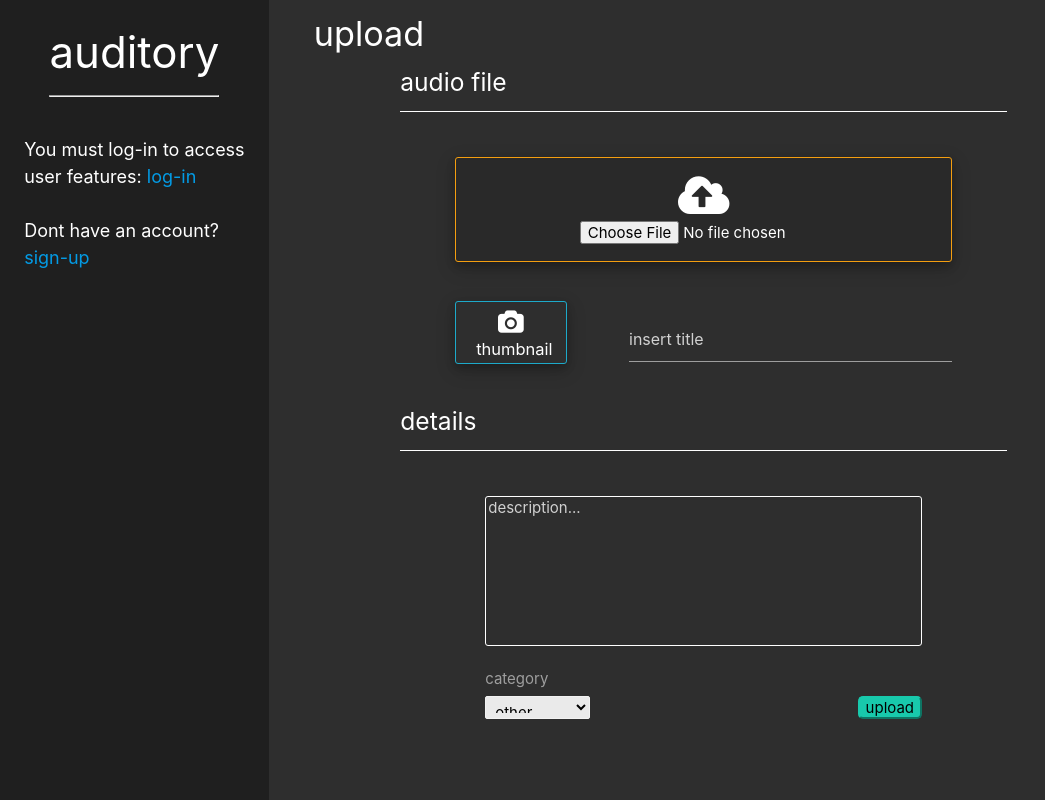
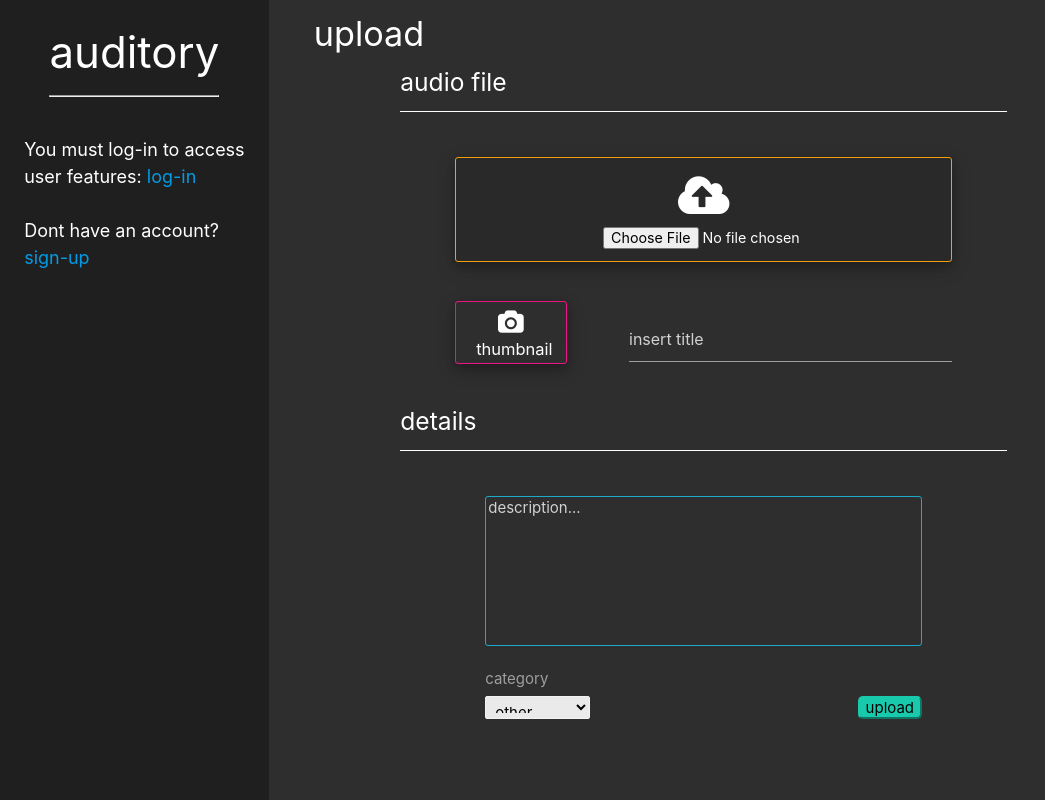
Before and after one commit to RyanBranco/auditory, a React (Create React App) app: page /upload in a window 1280 px wide. Shown: the whole page, without its empty margins (0-1045 px from the left). Built offline with nearby package versions, Linux system fonts and the light colour scheme.

Commit message:
upload file to aws

```diff
--- a/models/Upload.js
+++ b/models/Upload.js
@@ -1,4 +1,5 @@
 const mongoose = require("mongoose");
+const Schema = mongoose.Schema;
 
 const commentSchema = new Schema({
     user: {type: Schema.Types.Mixed},
@@ -13,9 +14,7 @@ const fileSchema = new mongoose.Schema({
         required: true
     },
     audioFile: String,
-    audioFileId: String,
     thumbnailFile: String,
-    thumbnailFileId: String,
     description: String,
     category: String,
     user: {
--- a/package.json
+++ b/package.json
@@ -7,6 +7,7 @@
     "@testing-library/react": "^9.5.0",
     "@testing-library/user-event": "^7.2.1",
     "aws-sdk": "^2.656.0",
+    "axios": "^0.19.2",
     "bcrypt": "^4.0.1",
     "dotenv": "^8.2.0",
     "express": "^4.17.1",
--- a/routes/api/users.js
+++ b/routes/api/users.js
@@ -7,5 +7,4 @@ const usersCtrl = require('../../controllers/users');
 router.post('/signup', usersCtrl.signup);
 router.post('/login', usersCtrl.login);
 
-
 module.exports = router;
--- a/server.js
+++ b/server.js
@@ -16,6 +16,7 @@ app.use(express.static(path.join(__dirname, 'build')));
 
 // Put API routes here, before the "catch all" route
 app.use('/api/users', require('./routes/api/users'));
+app.use('/api/uploads', require('./routes/api/uploads'));
 
 // The following "catch all" route (note the *)is necessary
 // for a SPA's client-side routing to properly work
--- a/src/pages/UploadPage/UploadPage.jsx
+++ b/src/pages/UploadPage/UploadPage.jsx
@@ -1,58 +1,119 @@
 import React, { Component } from "react";
 import styles from "./UploadPage.module.css";
+
+const axios = require("axios");
 
 class UploadPage extends Component {
     constructor() {
         super();
         this.state = {
-
+            title: "",
+            audioFile: null,
+            thumbnailFile: null,
+            description: "",
+            category: "",
         }
+        this.handleSubmit = this.handleSubmit.bind(this);
+        this.handleChange = this.handleChange.bind(this);
+        this.handleSelectedFile = this.handleSelectedFile.bind(this);
     }
 
     handleChange = (e) => {
-        this.props.updateMessage('');
         this.setState({
           [e.target.name]: e.target.value
         });
     }
 
+    handleSelectedFile = e => {
+        e.preventDefault();
+        this.setState({
+          [e.target.name]: e.target.files[0]
+        });
+    };
+
+    handleSubmit(e){
+        e.preventDefault();
+        const formData = new FormData();
+        formData.append("audioFile", this.state.audioFile);
+        const config = {
+            headers: {
+                'content-type': 'multipart/form-data'
+            }
+        };
+        axios.post("/api/uploads/upload", formData, config)
+            .then((response) => {
+                alert("The file is successfully uploaded");
+            }).catch((error) => {
+        });
+        this.sendBody()
+    }
+
+    sendBody() {
+        return fetch('/api/uploads/createUploadModel', {
+            method: 'POST',
+            headers: new Headers({'Content-Type': 'application/json'}),
+            body: JSON.stringify(this.state)
+          })
+          .then(res => {
+            if (res.ok) return res.json();
+          })
+    }
+
+    // uploadThumbnail() {
+    //     const formData = new FormData();
+    //     formData.append("thumbnailFile", this.state.thumbnailFile);
+    //     const config = {
+    //         headers: {
+    //             'content-type': 'multipart/form-data'
+    //         }
+    //     };
+    //     axios.post("/api/uploads/upload", formData, config)
+    //         .then((response) => {
+    //             alert("The file is successfully uploaded");
+    //         }).catch((error) => {
+    //     });
+    // }
+
     render() {
         return (
             <div id={styles.UploadPage} className="contracted-main">
             <h4>upload</h4>
+                <form onSubmit={this.handleSubmit}>
                     <div id={styles.UploadFormContainer}>
                         <div className={styles.subDivAudio}>
                             <h5>audio file</h5>
                             <div className={styles.subDiv}>
                                 <div id={styles.dragAndDrop}>
                                     <i className="fa fa-cloud-upload" id={styles.cloud}></i>
-                                <input type="file" name="audioFile" id={styles.audioInput}></input>
+                                    <label htmlFor="audioFile"></label>
+                                    <input type="file" name="audioFile" id={styles.audioInput} onChange={this.handleSelectedFile} ></input>
                                 </div>
                                 <div id={styles.thumbnailDiv}>
                                     <div id={styles.thumbnailBox}>
-                                    <input type="file" name="thumbnailFile" id={styles.thumbnailInput} />
+                                        <input type="file" name="thumbnailFile" id={styles.thumbnailInput} onChange={this.handleSelectedFile} />
                                         <i className="fa fa-camera" id={styles.thumbnailImage}></i>
                                         <p id={styles.thumbnailText}>thumbnail</p>
                                     </div>
                                 </div>
-                            <input placeholder="insert title" name="title" id={styles.title}></input>
+                                <input placeholder="insert title" name="title" id={styles.title} onChange={this.handleChange} ></input>
                             </div>
                             <h5 id={styles.detailsH5}>details</h5>
                             <div id={styles.SubSubDiv}>
-                            <textarea placeholder="description..." id={styles.descriptionBox} name="description"></textarea>
+                                <textarea placeholder="description..." id={styles.descriptionBox} name="description" onChange={this.handleChange} ></textarea>
                                 <div id={styles.bottomForm}>
                                     <label>category</label>
-                                <select id={styles.category} name="category">
+                                    <select id={styles.category} name="category" onChange={this.handleChange} >
                                         <option value="other">other</option>
                                         <option value="music">music</option>
                                         <option value="podcast">podcast</option>
                                         <option value="smalltalk">small talk</option>
                                     </select>
-                                <button id={styles.submitButton}>upload</button>
+                                    <button type="submit" id={styles.submitButton}>upload</button>
                                 </div>
                             </div>
                         </div>
                     </div>
+                </form>
             </div>
         )
     }
--- a/src/pages/UploadPage/UploadPage.module.css
+++ b/src/pages/UploadPage/UploadPage.module.css
@@ -88,7 +88,7 @@
     border-radius: 3px;
     height: 4.2rem;
     width: 7.5rem;
-    border: 1px solid #1DAACA;
+    border: 1px solid #EF1385;
 }
 
 #thumbnailBox p {
@@ -123,7 +123,7 @@
     color: white;
     width: 100%;
     height: 10rem;
-    border: 1px solid white;
+    border: 1px solid #1DAACA;
     background-color: transparent;
     border-radius: 3px;
     resize: none;
@@ -153,10 +153,15 @@
 }
 
 #audioInput {
-    width: 50%;
+    font-size: 95%;
+    margin-top: .4rem;
+    margin-left: auto;
+    margin-right: auto;
+    width: 13.4rem;
 }
 
 #thumbnailInput {
+    z-index: 1;
     margin-left: 1.8rem;
     height: 4rem;
 }
```
Also changed, not shown: controllers/uploads.js (+57 -0 lines), routes/api/uploads.js (+6 -1 lines), 1 other file (tests, documents, lock files or other folders). Lines whose indentation alone changed are shown as unchanged.
